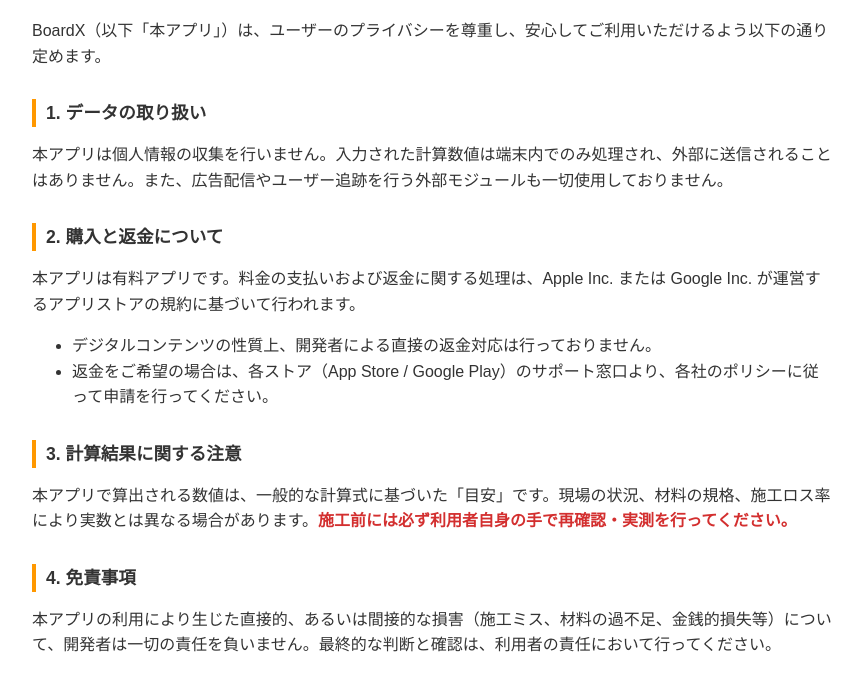
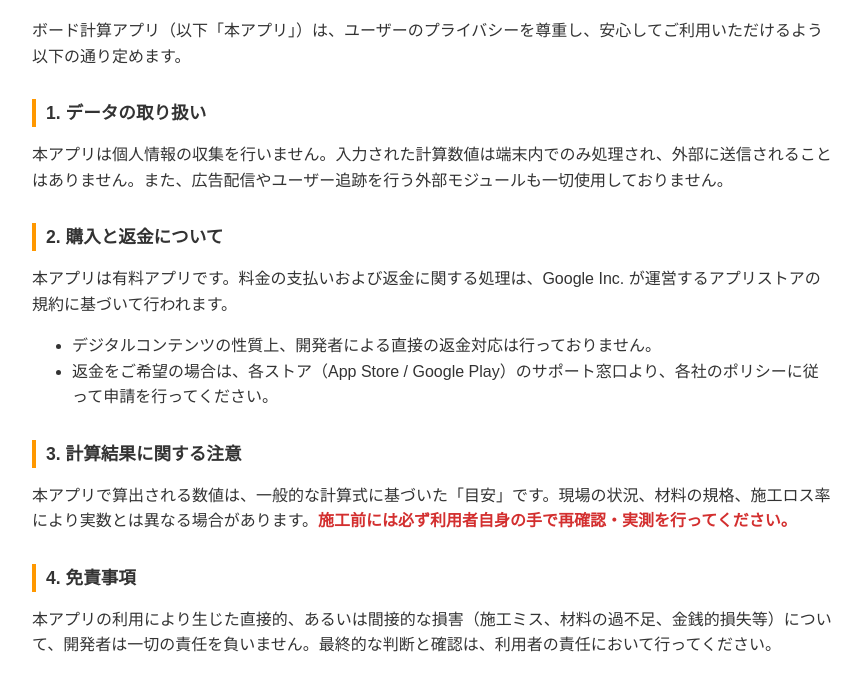
Before and after one commit to bluexdia-prog/privacy-policy, a plain HTML site: page index.html in a window 1280 px wide. Shown: the part 108-793 px from the top of the page, without its empty margins (208-1070 px from the left). Drawn offline with Linux system fonts and the light colour scheme.

Commit message:
index.html の更新

```diff
--- a/index.html
+++ b/index.html
@@ -15,13 +15,13 @@
 </head>
 <body>
     <h1>プライバシーポリシー・利用規約</h1>
-    <p>BoardX（以下「本アプリ」）は、ユーザーのプライバシーを尊重し、安心してご利用いただけるよう以下の通り定めます。</p>
+    <p>ボード計算アプリ（以下「本アプリ」）は、ユーザーのプライバシーを尊重し、安心してご利用いただけるよう以下の通り定めます。</p>
 
     <h2>1. データの取り扱い</h2>
     <p>本アプリは個人情報の収集を行いません。入力された計算数値は端末内でのみ処理され、外部に送信されることはありません。また、広告配信やユーザー追跡を行う外部モジュールも一切使用しておりません。</p>
 
     <h2>2. 購入と返金について</h2>
-    <p>本アプリは有料アプリです。料金の支払いおよび返金に関する処理は、Apple Inc. または Google Inc. が運営するアプリストアの規約に基づいて行われます。</p>
+    <p>本アプリは有料アプリです。料金の支払いおよび返金に関する処理は、Google Inc. が運営するアプリストアの規約に基づいて行われます。</p>
     <ul>
         <li>デジタルコンテンツの性質上、開発者による直接の返金対応は行っておりません。</li>
         <li>返金をご希望の場合は、各ストア（App Store / Google Play）のサポート窓口より、各社のポリシーに従って申請を行ってください。</li>
```
